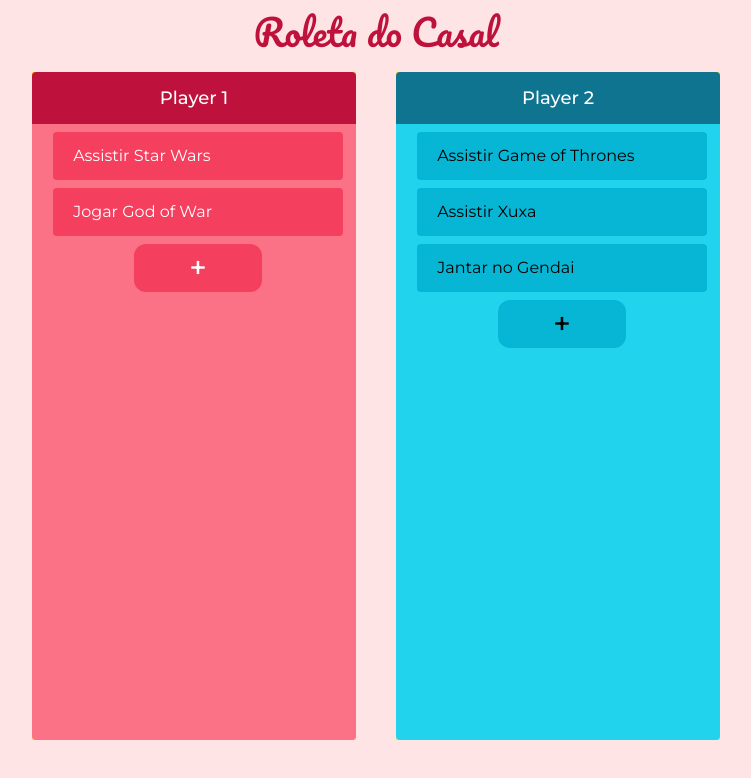
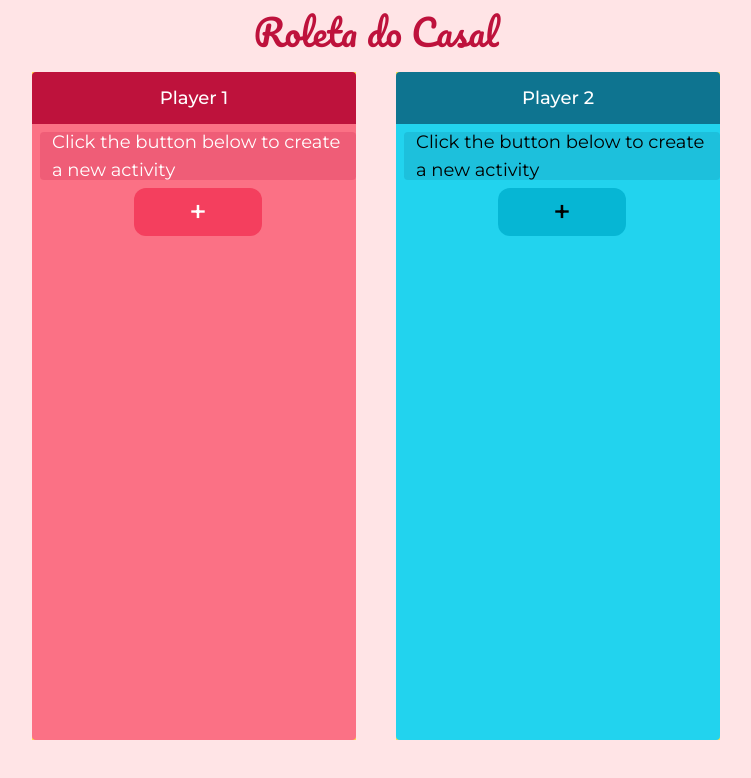
Before and after one commit to lorenzoa7/couple-wheel, a React (Create React App) app in the folder client/: page / in a window 1280 px wide. Shown: the top 778 px of the page, without its empty margins (264-1015 px from the left). Built offline with nearby package versions, Linux system fonts and the light colour scheme.

Commit message:
Make label appears when the user has no activities

```diff
--- a/client/src/contexts/player.js
+++ b/client/src/contexts/player.js
@@ -4,9 +4,9 @@ export const PlayerContext = createContext({})
 
 export const PlayerProvider = ({ children }) => {
 
-    const [playerData, setPlayerData] = useState(
-        localStorage.getItem('playerData') ?
-            JSON.parse(localStorage.getItem('playerData')) :
+    /*
+    Example Player Data:
+
         {
             player1: {
                 name: "Player 1",
@@ -17,13 +17,7 @@ export const PlayerProvider = ({ children }) => {
                         id: 1,
                         name: "Assistir Star Wars",
                         reroll_cost: 1,
-                            weight: 10
-                        },
-                        {
-                            id: 2,
-                            name: "Jogar God of War",
-                            reroll_cost: 1,
-                            weight: 10
+                        weight: 1
                     }
                 ]
             },
@@ -35,23 +29,32 @@ export const PlayerProvider = ({ children }) => {
                 activities: [
                     {
                         id: 1,
-                            name: "Assistir Game of Thrones",
+                        name: "Jogar God of War",
                         reroll_cost: 1,
-                            weight: 10
+                        weight: 1
+                    }
+                ]
+            }
+        }
+
+    */
+
+    const [playerData, setPlayerData] = useState(
+        localStorage.getItem('playerData') ?
+            JSON.parse(localStorage.getItem('playerData')) :
+            {
+                player1: {
+                    name: "Player 1",
+                    theme: "rose",
+                    coins: 0,
+                    activities: []
                 },
-                        {
-                            id: 2,
-                            name: "Assistir Xuxa",
-                            reroll_cost: 1,
-                            weight: 10
-                        },
-                        {
-                            id: 3,
-                            name: "Jantar no Gendai",
-                            reroll_cost: 1,
-                            weight: 10
-                        },
-                    ]
+
+                player2: {
+                    name: "Player 2",
+                    theme: "cyan",
+                    coins: 0,
+                    activities: []
                 },
             })
 
--- a/client/src/pages/GameConfiguration/ActivitiesList/index.jsx
+++ b/client/src/pages/GameConfiguration/ActivitiesList/index.jsx
@@ -21,7 +21,7 @@ export default function ActivitiesList({ player = 'player1' }) {
                 name: value,
             }
 
-            setPlayerData({ ...playerData, [player]: {...playerData[player], activities: updatedActivities} })
+            setPlayerData({ ...playerData, [player]: { ...playerData[player], activities: updatedActivities } })
         }
     }
 
@@ -33,20 +33,23 @@ export default function ActivitiesList({ player = 'player1' }) {
     }
 
     const addActivity = () => {
-        const newActivity = { id: findHighestId(player) + 1, name: `Activity ${playerData[player].activities.length + 1}` }
-        setPlayerData({ ...playerData, [player]: {...playerData[player], activities: playerData[player].activities.concat(newActivity)} })
+        const newActivity = { id: findHighestId(player) + 1, name: `Activity ${playerData[player].activities.length + 1}`, reroll_cost: 1, weight: 10 }
+        setPlayerData({ ...playerData, [player]: { ...playerData[player], activities: playerData[player].activities.concat(newActivity) } })
     }
 
     const deleteActivity = (player, activityId) => {
         const playerActivities = playerData[player].activities
         const updatedActivities = playerActivities.filter((activity) => activity.id !== activityId)
 
-        setPlayerData({ ...playerData, [player]: {...playerData[player], activities: updatedActivities} })
+        setPlayerData({ ...playerData, [player]: { ...playerData[player], activities: updatedActivities } })
     }
 
     return (
         <>
-            {playerData[player].activities?.map((activity, index) =>
+            {playerData[player].activities.length === 0 ? (
+                <C.Label theme={playerData[player].theme}>Click the button below to create a new activity</C.Label>
+            ) : (
+                playerData[player].activities?.map((activity, index) =>
                     <C.Activity theme={playerData[player].theme} key={index}
                         onMouseEnter={() => setHover(activity.id)}
                         onMouseLeave={() => setHover(0)}>
@@ -63,7 +66,8 @@ export default function ActivitiesList({ player = 'player1' }) {
                             <AiFillDelete size={'75%'} />
                         </C.DeleteActivity>
                     </C.Activity>
-            )}
+                ))
+            }
 
             <C.AddActivity theme={playerData[player].theme} onClick={addActivity}>+</C.AddActivity>
         </>
--- a/client/src/pages/GameConfiguration/styles.jsx
+++ b/client/src/pages/GameConfiguration/styles.jsx
@@ -166,3 +166,18 @@ export const DeleteActivity = tw.div`
     duration-150
     cursor-pointer
 `
+
+export const Label = tw.p`
+
+    ${(props) => (
+        (props.theme === 'cyan' && 'bg-cyan-700/20 text-black') ||
+        'bg-rose-700/20 text-white'
+    )}
+
+    text-lg
+    p-3
+    h-12
+    rounded
+    flex
+    items-center
+`
```
Lines whose indentation alone changed are shown as unchanged.
